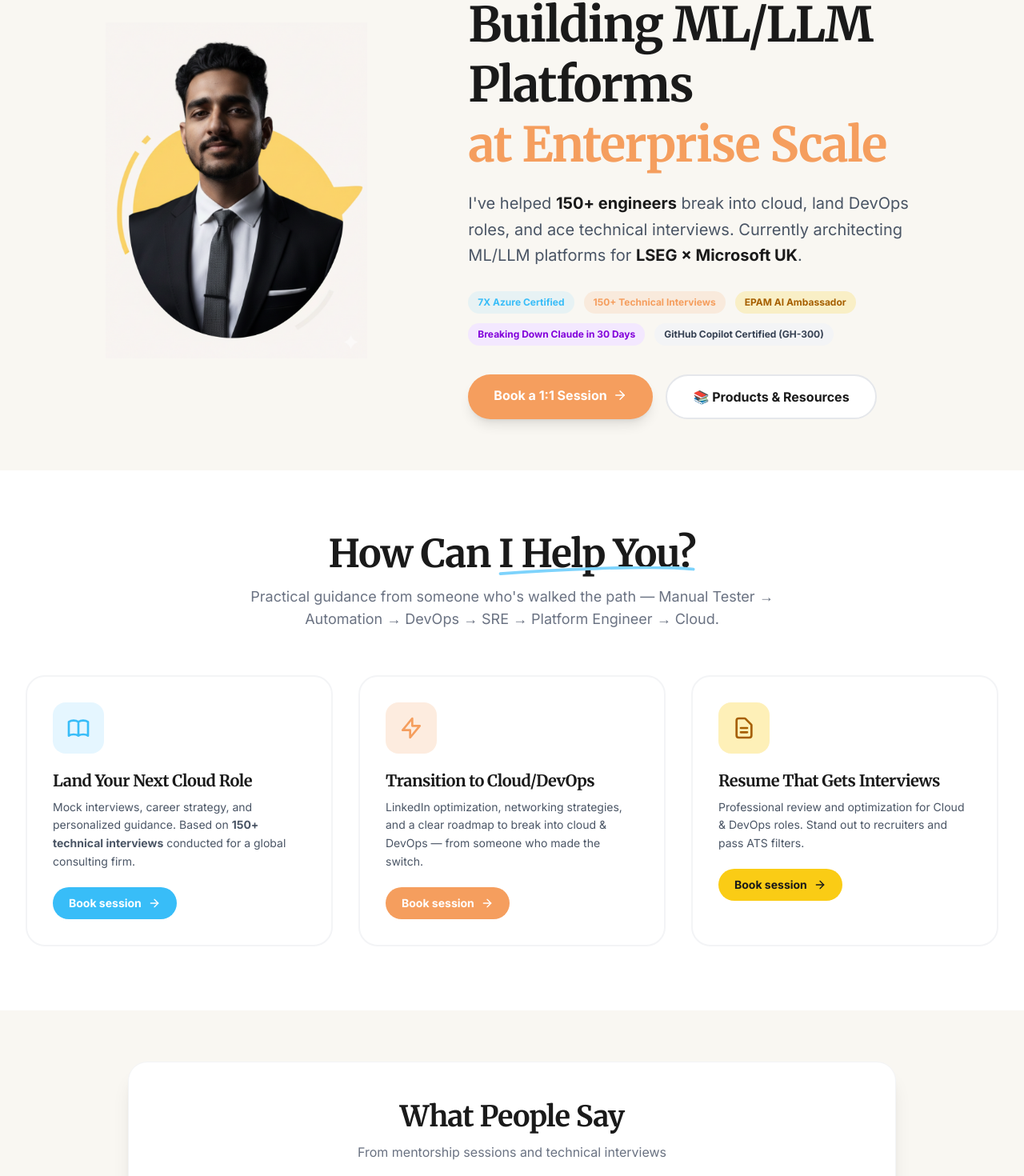
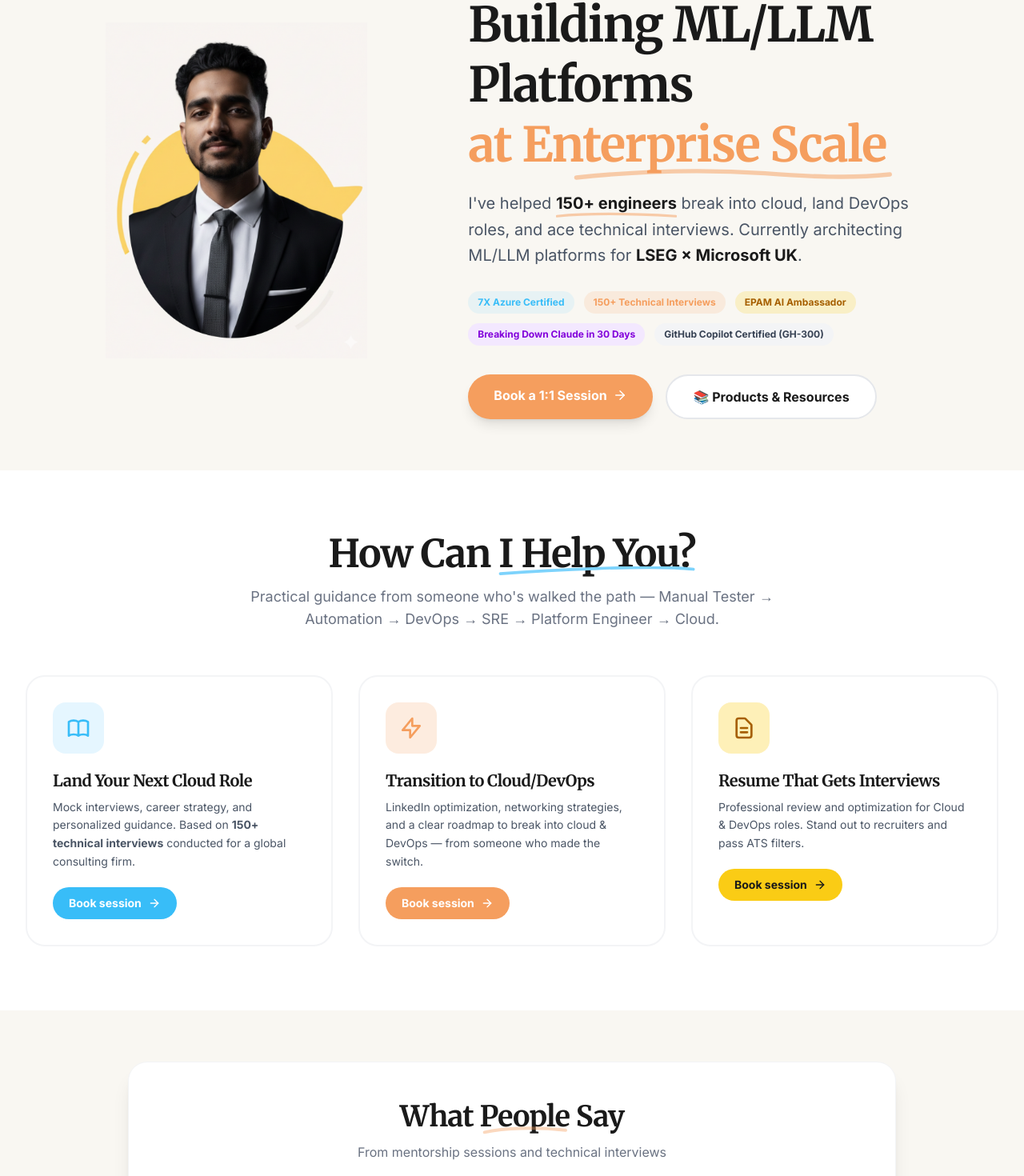
Before and after one commit to vamsipenmetsa/vamsipenmetsa-portfolio, a React (Vite) app: page / in a window 1280 px wide. Shown: the part 172-1642 px from the top of the page at 80% size. Built offline with nearby package versions, Linux system fonts and the light colour scheme.

Commit message:
Add sketch SVG elements across all pages; update topmate button URL and Links stats

```diff
--- a/src/App.jsx
+++ b/src/App.jsx
@@ -71,11 +71,21 @@ function App() {
             <p className="text-sm font-bold tracking-widest uppercase text-ali-blue-dark">AI Systems Architect</p>
             <h1 className="text-4xl md:text-6xl font-serif font-bold text-ali-heading leading-tight">
               Building ML/LLM Platforms
-              <span className="block text-ali-orange">at Enterprise Scale</span>
+              <span className="block text-ali-orange relative">
+                at Enterprise Scale
+                <svg className="absolute w-full h-4 -bottom-2 left-0 text-ali-orange/50" viewBox="0 0 300 12" fill="none" aria-hidden="true">
+                  <path d="M3 9C60 3 120 1 180 5C220 8 260 10 297 6" stroke="currentColor" strokeWidth="4" strokeLinecap="round"/>
+                </svg>
+              </span>
             </h1>
 
             <p className="text-lg md:text-xl text-gray-600 leading-relaxed font-sans max-w-xl">
-              I've helped <span className="font-bold text-ali-heading">150+ engineers</span> break into cloud, land DevOps roles, and ace technical interviews. Currently architecting ML/LLM platforms for <span className="font-bold text-ali-heading">LSEG × Microsoft UK</span>.
+              I've helped <span className="font-bold text-ali-heading relative inline-block">
+                150+ engineers
+                <svg className="absolute inset-x-0 -bottom-0.5 w-full h-2 text-ali-orange/50" viewBox="0 0 120 6" fill="none" aria-hidden="true">
+                  <path d="M1 4C30 1 70 1 119 4" stroke="currentColor" strokeWidth="2.5" strokeLinecap="round"/>
+                </svg>
+              </span> break into cloud, land DevOps roles, and ace technical interviews. Currently architecting ML/LLM platforms for <span className="font-bold text-ali-heading">LSEG × Microsoft UK</span>.
             </p>
 
             {/* Trust Bar */}
@@ -170,7 +180,11 @@ function App() {
       <section className="py-16 px-4 sm:px-6 lg:px-8 max-w-5xl mx-auto">
         <div className="bg-white rounded-3xl p-8 md:p-12 shadow-xl border border-gray-100">
           <h2 className="text-3xl md:text-4xl font-serif font-bold mb-3 text-center">
-            What People Say
+            What <span className="relative inline-block">People
+              <svg className="absolute w-full h-3 -bottom-0.5 left-0 text-ali-orange/40" viewBox="0 0 80 9" fill="none" aria-hidden="true">
+                <path d="M2 7C20 3 50 2 78 5" stroke="currentColor" strokeWidth="3" strokeLinecap="round"/>
+              </svg>
+            </span> Say
           </h2>
           <p className="text-gray-500 text-center mb-10">From mentorship sessions and technical interviews</p>
 
@@ -263,7 +277,7 @@ function App() {
           </div>
 
           <div className="text-center">
-            <a href="https://topmate.io/vamsipenmetsa/1755002" target="_blank" rel="noopener noreferrer" className="inline-flex items-center gap-2 px-8 py-3 bg-ali-orange text-white rounded-full font-bold hover:bg-ali-blue-dark hover:shadow-xl transition-all">
+            <a href="https://topmate.io/vamsipenmetsa" target="_blank" rel="noopener noreferrer" className="inline-flex items-center gap-2 px-8 py-3 bg-ali-orange text-white rounded-full font-bold hover:bg-ali-blue-dark hover:shadow-xl transition-all">
               Start your journey <ArrowRight size={18} />
             </a>
           </div>
@@ -622,7 +636,14 @@ function App() {
       <section id="products" className="py-20 bg-gradient-to-b from-ali-cream to-ali-yellow/10">
         <div className="max-w-5xl mx-auto px-4 sm:px-6 lg:px-8">
           <div className="text-center mb-12">
-            <h2 className="text-4xl md:text-5xl font-serif font-bold mb-3">Products & Resources</h2>
+            <h2 className="text-4xl md:text-5xl font-serif font-bold mb-3">
+              Products & <span className="relative inline-block">
+                Resources
+                <svg className="absolute w-full h-3 -bottom-1 left-0 text-ali-blue-dark/40" viewBox="0 0 130 9" fill="none" aria-hidden="true">
+                  <path d="M2 7C30 3 80 2 128 5" stroke="currentColor" strokeWidth="3" strokeLinecap="round"/>
+                </svg>
+              </span>
+            </h2>
             <p className="text-gray-500 text-lg">Tools and guides to accelerate your career.</p>
           </div>
 
@@ -764,7 +785,12 @@ function App() {
                   <p className="font-bold text-sm text-ali-heading">Sponsored Post</p>
                   <p className="text-xs text-gray-500">Image / video · brand mention</p>
                 </div>
-                <p className="text-2xl font-serif font-bold text-ali-heading">$300</p>
+                <div className="relative">
+                  <svg className="absolute -top-3 -right-2 w-5 h-5 text-ali-orange" viewBox="0 0 20 20" fill="currentColor" aria-hidden="true">
+                    <path d="M10 0l1.8 6.6L18.4 10l-6.6 3.4L10 20l-1.8-6.6L1.6 10l6.6-3.4z"/>
+                  </svg>
+                  <p className="text-2xl font-serif font-bold text-ali-heading">$300</p>
+                </div>
               </div>
             </div>
 
@@ -808,7 +834,12 @@ function App() {
                   <p className="font-bold text-sm text-ali-heading">Sponsored Ad</p>
                   <p className="text-xs text-gray-500">Top-of-email banner · CTA button</p>
                 </div>
-                <p className="text-2xl font-serif font-bold text-ali-heading">$300</p>
+                <div className="relative">
+                  <svg className="absolute -top-3 -right-2 w-5 h-5 text-ali-orange" viewBox="0 0 20 20" fill="currentColor" aria-hidden="true">
+                    <path d="M10 0l1.8 6.6L18.4 10l-6.6 3.4L10 20l-1.8-6.6L1.6 10l6.6-3.4z"/>
+                  </svg>
+                  <p className="text-2xl font-serif font-bold text-ali-heading">$300</p>
+                </div>
               </div>
             </div>
 
@@ -838,8 +869,18 @@ function App() {
       <section id="contact" className="py-20 bg-white">
         <div className="max-w-3xl mx-auto px-4 sm:px-6 lg:px-8 text-center">
           <h2 className="text-4xl md:text-5xl font-serif font-bold mb-4">
-            Ready to <span className="text-ali-orange">Level Up?</span>
+            Ready to <span className="text-ali-orange relative inline-block">
+              Level Up?
+              <svg className="absolute w-full h-3 -bottom-1 left-0 text-ali-orange/40" viewBox="0 0 100 9" fill="none" aria-hidden="true">
+                <path d="M2 7Q25 3 50 6Q75 9 98 4" stroke="currentColor" strokeWidth="3" strokeLinecap="round"/>
+              </svg>
+            </span>
           </h2>
+          <div className="flex justify-center my-4" aria-hidden="true">
+            <svg className="w-7 h-9 text-ali-orange/40" viewBox="0 0 28 44" fill="none">
+              <path d="M14 2 Q12 18 14 34 M8 26 Q14 36 20 26" stroke="currentColor" strokeWidth="2.5" strokeLinecap="round" strokeLinejoin="round"/>
+            </svg>
+          </div>
           <p className="text-lg text-gray-600 mb-10 max-w-xl mx-auto">
             Whether it's career guidance, resume help, or DevOps mentorship — let's talk.
           </p>
--- a/src/Links.jsx
+++ b/src/Links.jsx
@@ -12,7 +12,12 @@ function Links() {
           alt="Vamsi Penmetsa"
           className="w-24 h-24 rounded-full border-4 border-white shadow-lg mx-auto object-cover object-[center_20%] mb-4"
         />
-        <h1 className="text-2xl font-serif font-bold text-ali-heading">Vamsi Penmetsa</h1>
+        <h1 className="text-2xl font-serif font-bold text-ali-heading relative inline-block">
+          Vamsi Penmetsa
+          <svg className="absolute inset-x-0 -bottom-0.5 w-full h-2.5 text-ali-orange/50" viewBox="0 0 160 8" fill="none" aria-hidden="true">
+            <path d="M2 5C35 1.5 80 1 130 3.5C145 4.5 155 5.5 158 5" stroke="currentColor" strokeWidth="2.5" strokeLinecap="round"/>
+          </svg>
+        </h1>
         <p className="text-xs font-bold tracking-widest uppercase text-ali-blue-dark mt-1">AI Systems Architect | Building MaaS</p>
         <p className="text-xs text-gray-500 mt-2">LSEG × Microsoft · 7X Azure Certified · GH-300 · 🇮🇳 → 🇵🇱</p>
         <div className="flex justify-center gap-4 mt-3 text-center">
@@ -44,12 +49,17 @@ function Links() {
               <Megaphone size={18} className="text-white" />
             </div>
             <div className="flex-1 min-w-0">
-              <p className="font-bold text-sm">Brand Collaborations</p>
+              <p className="font-bold text-sm relative inline-block">
+                Brand Collaborations
+                <svg className="absolute inset-x-0 -bottom-0.5 w-full h-2 text-white/60" viewBox="0 0 120 6" fill="none" aria-hidden="true">
+                  <path d="M1 4C30 1.5 70 1 119 4" stroke="currentColor" strokeWidth="2" strokeLinecap="round"/>
+                </svg>
+              </p>
               <p className="text-xs text-white/80">Sponsorships · Partnerships · Promos</p>
             </div>
             <span className="text-[10px] font-bold px-2 py-0.5 bg-white/25 rounded-full flex-shrink-0">NEW</span>
           </div>
-          <p className="text-xs text-white/90 pl-12">30.5K LinkedIn followers · 4.5K newsletter subscribers · $300/package</p>
+          <p className="text-xs text-white/90 pl-12">30.5K LinkedIn followers · 4.5K newsletter subscribers · <span className="relative inline-block font-bold">$300/package<svg className="absolute -top-1.5 -right-3 w-3 h-3 text-white/70" viewBox="0 0 16 16" fill="currentColor" aria-hidden="true"><path d="M8 0l1 3.5L12 2l-1.5 3L14 6l-3.5 1L12 10l-3-1.5L8 12l-1-3.5L4 10l1.5-3L2 6l3.5-1L4 2l3 1.5z"/></svg></span></p>
           <div className="flex items-center gap-1 pl-12 mt-2 text-xs font-bold text-white/90">
             View on Passionfroot <ArrowRight size={13} />
           </div>
@@ -158,7 +168,12 @@ function Links() {
         </a>
 
         {/* Divider — Testimonials */}
-        <p className="text-xs font-bold text-gray-400 uppercase tracking-widest pt-4 pb-1">What People Say</p>
+        <p className="text-xs font-bold text-gray-400 uppercase tracking-widest pt-4 pb-1 relative inline-block">
+          What People Say
+          <svg className="absolute inset-x-0 -bottom-0.5 w-full h-1.5 text-ali-orange/40" viewBox="0 0 100 5" fill="none" aria-hidden="true">
+            <path d="M1 3.5C20 1 50 1 99 3.5" stroke="currentColor" strokeWidth="1.5" strokeLinecap="round"/>
+          </svg>
+        </p>
 
         <div className="bg-white rounded-2xl p-5 border border-gray-100 space-y-4">
           <div>
```
